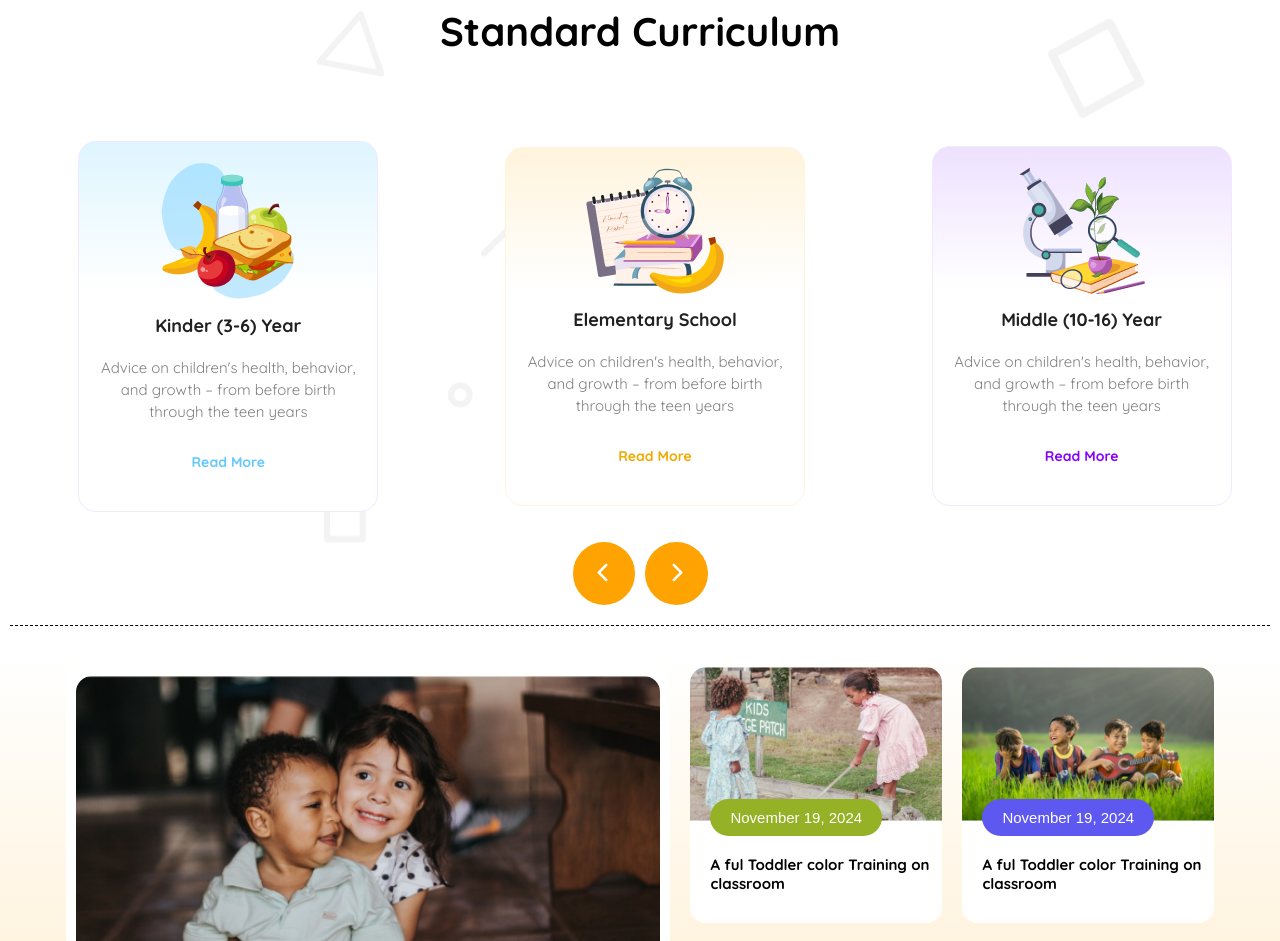
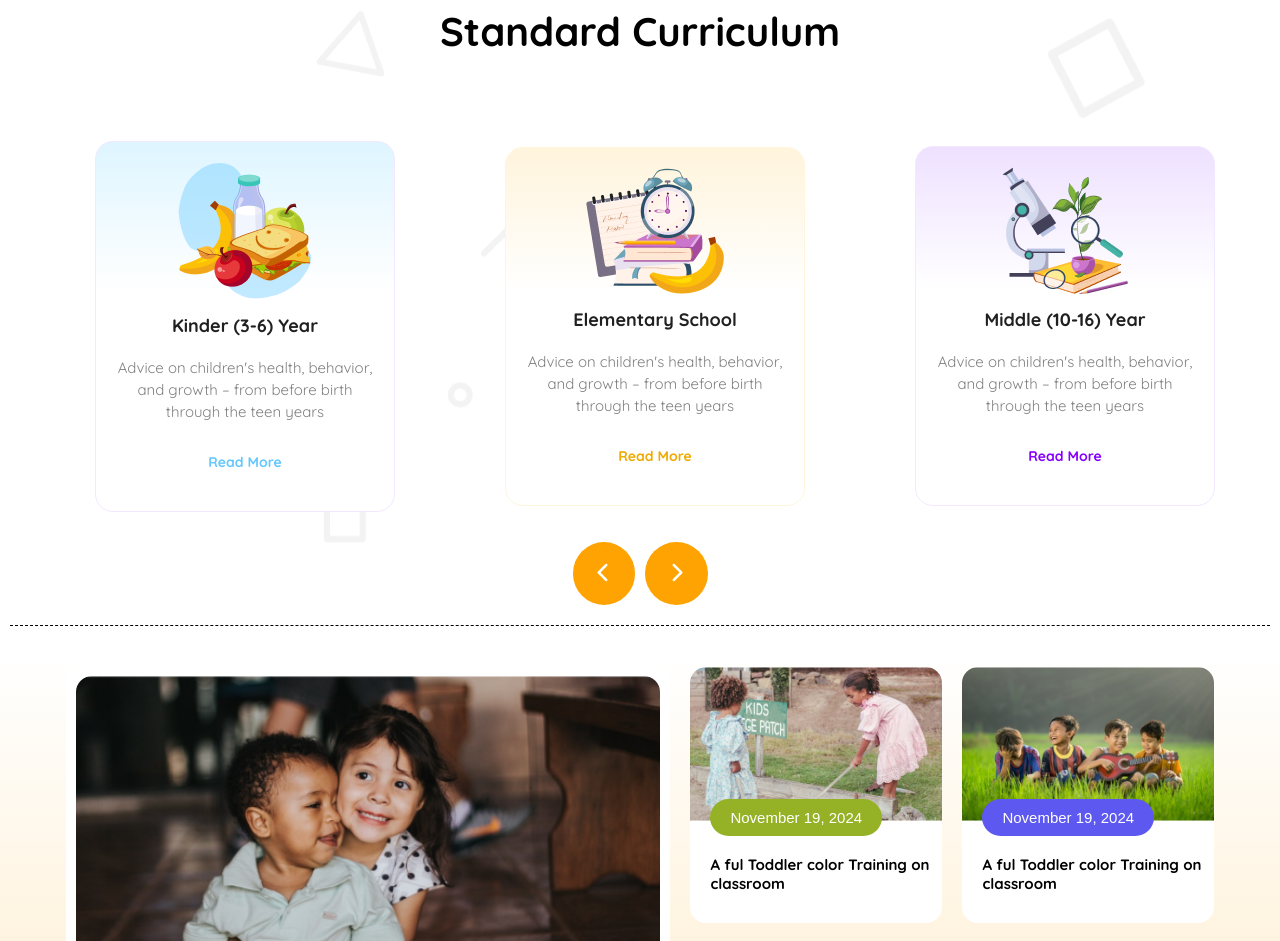
Before and after one commit to gmaidipu2024/2nd-Assignment-PH, a plain HTML site: page index.html in a window 1280 px wide. Shown: the part 769-1710 px from the top of the page. Drawn offline with Linux system fonts and the light colour scheme.

Commit message:
final chek and done

```diff
--- a/Style.css
+++ b/Style.css
@@ -151,13 +151,13 @@ h2 {
   margin-bottom: 80px;
 }
 .sub-Curriculum {
+  box-sizing: border-box;
   display: grid;
   grid-template-columns: repeat(3, 1fr);
-  justify-content: space-around;
+  justify-content: space-evenly;
   align-items: center;
   justify-items: center;
   margin-left: 30px;
-  gap: 50px;
   margin-top: 10px;
   margin-bottom: 10px;
 }
```
